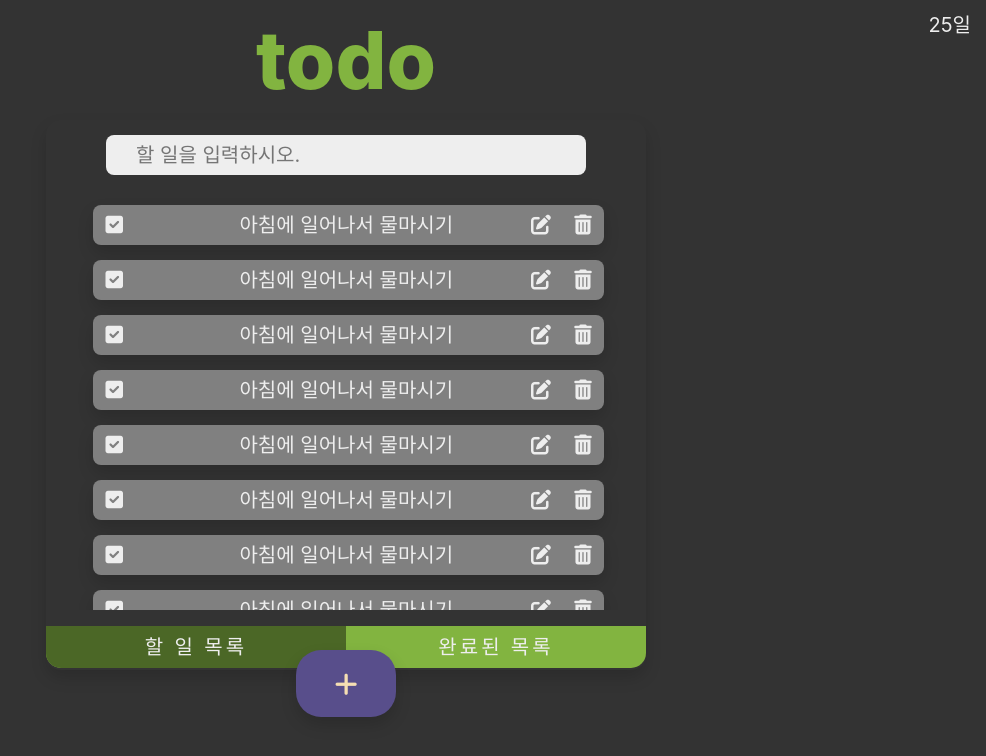
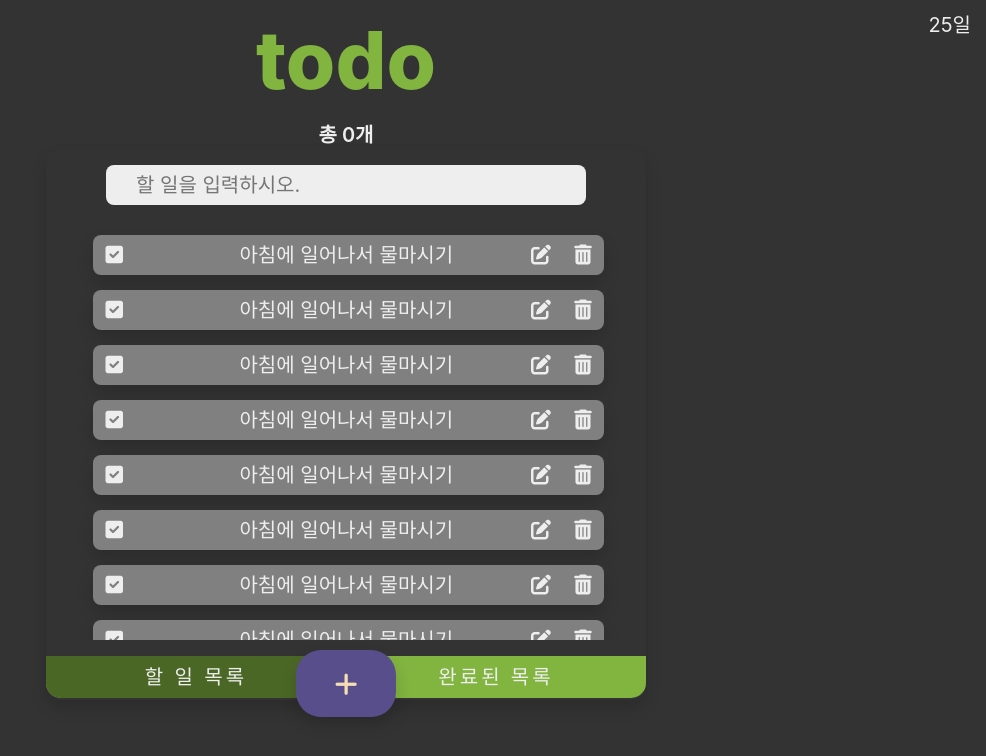
Before and after one commit to Cheol-Cheol/vue-todo, a Vue app: page / in a window 1280 px wide. Shown: the top 756 px of the page, without its empty margins (294-1280 px from the left). Built offline with nearby package versions, Linux system fonts and the light colour scheme.

Commit message:
✨ todoItem count 기능 추가

```diff
--- a/src/App.vue
+++ b/src/App.vue
@@ -1,8 +1,8 @@
 <template>
   <div class="fixed">{{ date() }}일</div>
   <div class="container">
-    <TodoHeader />
-    <TodoContainer />
+    <TodoHeader :todoItems="todoItems" />
+    <TodoContainer :todoItems="todoItems" />
   </div>
 </template>
 
@@ -22,6 +22,13 @@ export default {
       const now = new Date();
       return now.getDate();
     },
+  },
+  created() {
+    for (let i = 0; i < localStorage.length; i++) {
+      if (localStorage.key(i) !== "loglevel:webpack-dev-server") {
+        this.todoItems.push(localStorage.key(i));
+      }
+    }
   },
   components: {
     TodoHeader,
--- a/src/components/TodoHeader.vue
+++ b/src/components/TodoHeader.vue
@@ -1,10 +1,14 @@
 <template>
   <header>todo</header>
+  <span class="todoItem-count">총 {{ todoItems.length }}개</span>
 </template>
 
 <script>
 export default {
   name: "TodoHeader",
+  props: {
+    todoItems: Array,
+  },
 };
 </script>
 
@@ -14,4 +18,8 @@ header {
   font-size: 80px;
   font-weight: 800;
 }
+.todoItem-count {
+  font-size: 20px;
+  font-weight: 600;
+}
 </style>
```
